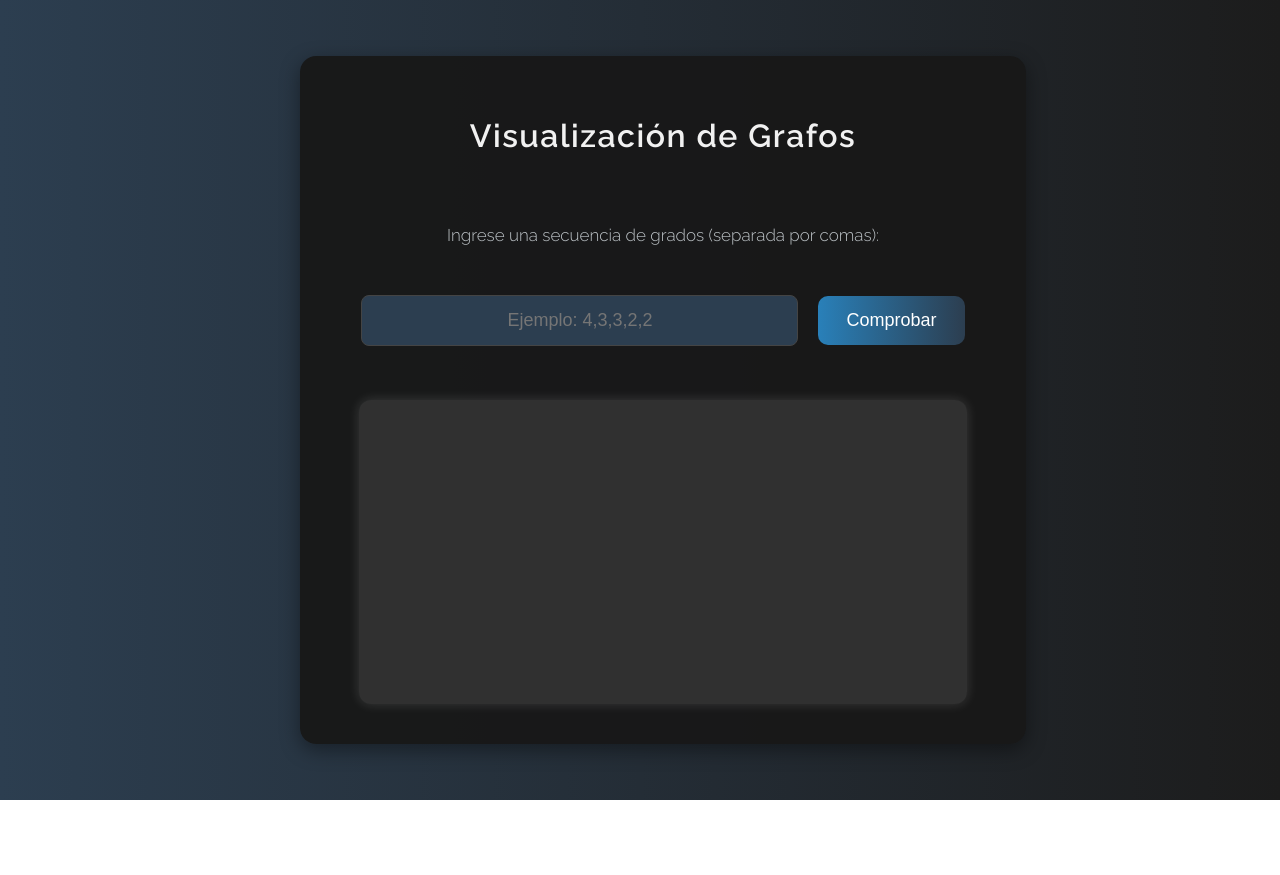
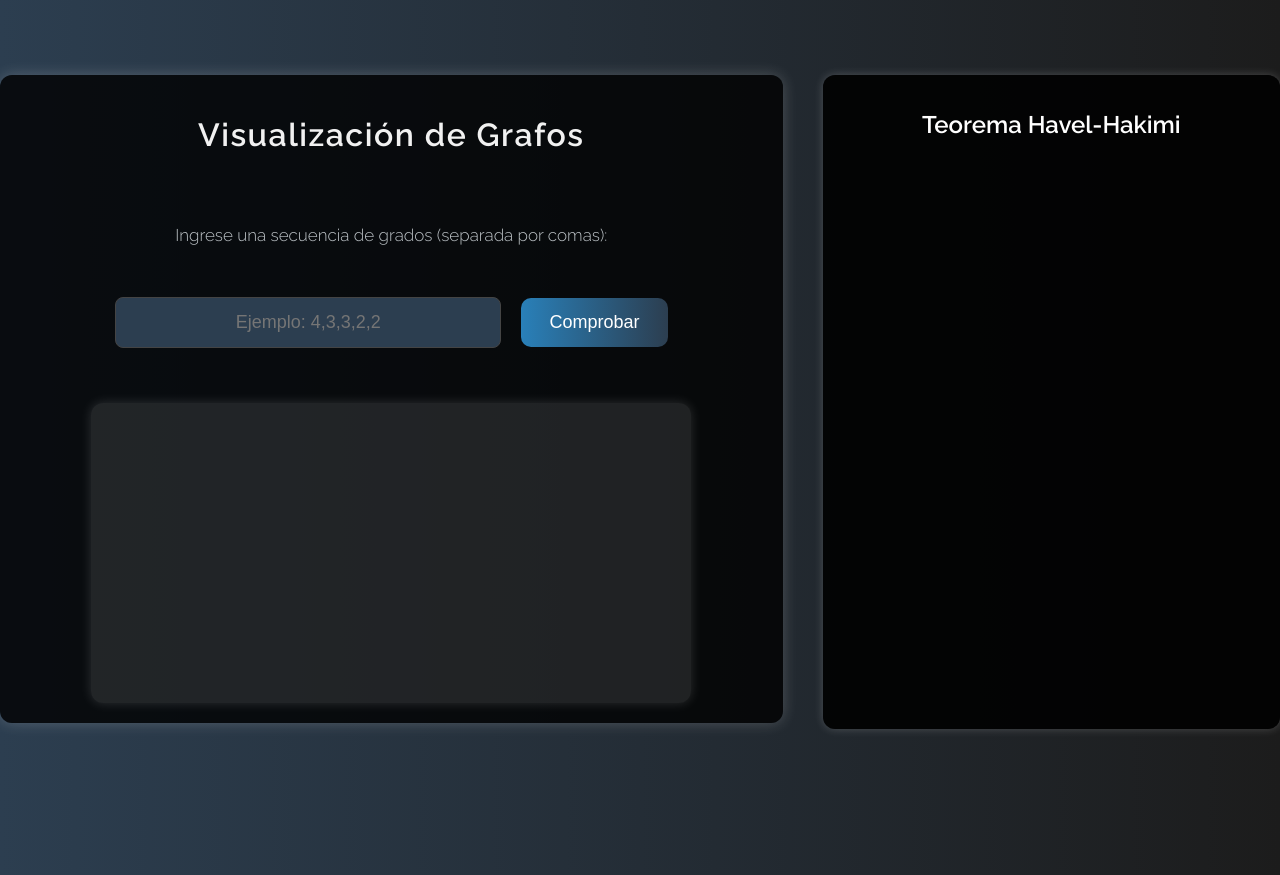
Before and after one commit to snir44-admin/graphsPage, a React (Create React App) app: page / in a window 1280 px wide. Before the commit the page ends 800 px from the top, so only its background shows below. Built offline with nearby package versions, Linux system fonts and the light colour scheme.

Commit message:
fixing css and readme

```diff
--- a/src/App.css
+++ b/src/App.css
@@ -1,7 +1,5 @@
-/* Import a Sleek, Elegant Font */
+
 @import url('https://fonts.googleapis.com/css2?family=Raleway:wght@300;600&display=swap');
-
-/* Smooth Background Gradient */
 
 .InputContainer{
   align-items: center;
@@ -17,9 +15,10 @@
   align-items: center;
   height: 100vh;
   color: #ecf0f1;
+  overflow: hidden;
 }
 
-/* App Container - Slightly Reduced Height */
+
 .App {
   text-align: center;
   padding: 40px;
@@ -35,7 +34,6 @@
   justify-content: space-between;
 }
 
-/* Elegant Heading */
 h1 {
   font-size: 32px;
   font-weight: 600;
@@ -43,8 +41,6 @@
   margin-bottom: 20px;
   letter-spacing: 1.5px;
 }
-
-/* Input Field - Bigger and More Visible */
 
 input {
   width: 60%;
@@ -64,7 +60,6 @@
   box-shadow: 0px 0px 10px rgba(52, 152, 219, 0.5);
 }
 
-/* Button - Larger and Aligned to the Right */
 button {
   position: relative;
   padding: 14px 28px;
@@ -88,31 +83,29 @@
   margin-left: 10px;
 }
 
-/* Graph Container - Adjusted to Stay Inside Main Box */
+
 .graph-container {
   position: relative;
+  margin-top: 20px;
+  display: flex;
+  align-items: center;
+  justify-content: center;
   margin-top: 20px;
 
 }
 
-.sad-face-container {
+.bad-message-container {
 
   white-space: nowrap;
   text-align: center;
   position: absolute;
   top: 40%;
-  left: 35%;
+  left: 45%;
   transform: translate(-50%, -50%);
-  width: 50px;  /* Adjust based on your needs */
+  width: 50px;
   height: 50px;
 }
 
-.sad-face {
-  max-width: 100%;  /* Ensures the image scales properly */
-  max-height: 100%;
-}
-
-/* Graph Styles */
 svg {
   width: 100%;
   height: 100%;
@@ -132,50 +125,69 @@
   stroke-width: 3;
 }
 
-/* Text Styling */
+
 p {
   font-size: 17px;
   color: #bdc3c7;
 }
 
-/* Language Switcher - Larger and More Defined */
-.language-switcher {
-  margin-top: 20px;
+.input-container {
+  display: flex;
+  justify-content: center;
+  align-items: center;
+  width: 100%;
+  gap: 10px;
 }
 
-.language-switcher button {
-  margin: 8px;
-  padding: 10px 18px;
-  font-size: 16px;
-  background: #222;
-  color: white;
-  border: 2px solid #00ffea;
-  border-radius: 6px;
-  cursor: pointer;
-  transition: 0.3s;
+.input-container input {
+  width: 48%;
+  min-width: 0;
 }
 
-
-.language-switcher button:hover {
-  background: #00ffea;
-  color: black;
+.input-container button {
+  white-space: nowrap;
 }
 
-.input-container {
+.container {
+  padding-top: 150px;
   display: flex;
-  justify-content: center; /* Centers horizontally */
-  align-items: center; /* Aligns items vertically */
-  width: 100%; /* Adjust to fit within your layout */
-  gap: 10px; /* Adds space between input and button */
+  align-items: flex-start;
+  justify-content: space-between;
+  height: 100vh;
+  gap: 40px;
+
 }
 
-/* Ensure the input field takes most of the space */
-.input-container input {
-  width: 63%;
-  min-width: 0; /* Prevents input from overflowing */
+.App {
+
+  padding: 20px;
+  background: rgba(0, 0, 0, 0.8);
+  border-radius: 12px;
+  box-shadow: 0px 0px 15px rgba(255, 255, 255, 0.2);
+  max-width: 70%;
 }
 
-/* Adjust button size */
-.input-container button {
-  white-space: nowrap; /* Prevents text wrapping inside button */
+.log-container {
+
+  width: 700px;
+  height: 78vh;
+  background: rgba(0, 0, 0, 0.9);
+  color: #fff;
+  border-radius: 12px;
+  padding: 15px;
+  box-shadow: 0px 0px 10px rgba(255, 255, 255, 0.2);
+  overflow-y: auto;
+
 }
+
+.log-content {
+  max-height: 100%;
+  overflow-y: auto;
+  padding: 10px;
+  font-size: 14px;
+  line-height: 1.5;
+  font-family: 'Courier New', monospace;
+}
+.tittleHavelHakimi{
+  text-align: center;
+}
--- a/src/components/SadFaceMessage.js
+++ /dev/null
@@ -1,10 +0,0 @@
-import React from 'react';
-import sadFace from '../assets/sad-face.png';
-
-const SadFaceMessage = ({ message }) => (
-  <div className="sad-face-container">
-    <p className="itIsNotGraphical">{message}</p>
-  </div>
-);
-
-export default SadFaceMessage;
--- a/src/main/App.js
+++ b/src/main/App.js
@@ -1,47 +1,72 @@
 import React, { useState } from 'react';
 import GraphInput from '../components/GraphInput';
 import GraphDisplay from '../components/GraphDisplay';
-import SadFaceMessage from '../components/SadFaceMessage';
 import { GraphValidator } from '../services/GraphValidator';
 import { GraphBuilder } from '../services/GraphBuilder';
 import '../App.css';
-
 
 function App() {
   const [sequence, setSequence] = useState('');
   const [result, setResult] = useState('');
   const [graphData, setGraphData] = useState(null);
+  const [logs, setLogs] = useState([]);
+
+
+  const captureLog = (message) => {
+    setLogs((prevLogs) => [...prevLogs, message]);
+  };
 
   const handleCheck = () => {
-    const isGraph = GraphValidator.isGraphical(sequence);
+    setLogs([]);
+
+    let newLogs = [];
+    newLogs.push(`Verificando secuencia: ${sequence}`);
+
+    const isGraph = GraphValidator.isGraphical(sequence, (msg) => {
+      newLogs.push(msg);
+    });
+
     setResult(isGraph ? 'La secuencia es graficable.' : 'La secuencia no es graficable.');
+    newLogs.push(`Resultado: ${isGraph ? 'La secuencia es graficable.' : 'La secuencia no es graficable.'}`);
 
     if (isGraph) {
       const data = GraphBuilder.generateGraphData(sequence);
       setGraphData(data);
+      newLogs.push('Generando grafo...');
     } else {
       setGraphData(null);
+      newLogs.push('No se generó un grafo.');
     }
+
+    setLogs(newLogs);
   };
 
+
   return (
+    <div className="container">
+      {/* Sección principal */}
       <div className="App">
         <h1>Visualización de Grafos</h1>
         <p>Ingrese una secuencia de grados (separada por comas):</p>
 
-    {/* Contenedor de entrada y botón */}
         <div className="input-container">
           <GraphInput sequence={sequence} setSequence={setSequence} handleCheck={handleCheck} />
         </div>
 
-    {/* Contenedor del gráfico con la carita triste */}
         <div className="graph-container">
-  {!graphData && result && <SadFaceMessage message={result} />}
-
-  {/* 🔹 Siempre renderizar GraphDisplay, incluso si graphData es null */}
+          {!graphData && result &&   <p className="bad-message-container">No es graficable</p>}
           <GraphDisplay graphData={graphData} />
         </div>
+      </div>
 
+      <div className="log-container">
+        <h2 className="tittleHavelHakimi">Teorema Havel-Hakimi</h2>
+        <div className="log-content">
+          {logs.map((log, index) => (
+            <p key={index}>{log}</p>
+          ))}
+        </div>
+      </div>
     </div>
   );
 }
--- a/src/services/GraphValidator.js
+++ b/src/services/GraphValidator.js
@@ -1,50 +1,56 @@
 export class GraphValidator {
-    static isGraphical(sequence) {
-      let seq = sequence.split(',').map(Number);
+  static isGraphical(sequence, captureLog) {
+    let seq = sequence
+      .split(',')
+      .map(s => s.trim())
+      .map(Number)
+      .filter(n => !isNaN(n));
 
-      // Step 1: Check if the sum of the degrees is even
-      let sum = 0;
-      for (let i = 0; i < seq.length; i++) {
-        sum += seq[i];
+    if (seq.some(n => n < 0)) {
+      captureLog("No debe haber números menores que 0");
+      return false;
+    }
+
+
+    let sum = seq.reduce((a, b) => a + b, 0);
+    if (sum % 2 !== 0) {
+      captureLog("La suma de los grados no es par, no es graficable.");
+      return false;
+    }
+
+    let iterations = 0;
+    const MAX_ITERATIONS = 100;
+
+    while (iterations < MAX_ITERATIONS) {
+      iterations++;
+      captureLog(`Secuencia actual: ${JSON.stringify(seq)}`);
+
+      if (seq.length === 0) {
+        captureLog("No quedan elementos, es graficable.");
+        return true;
+      }
+
+      seq.sort((a, b) => b - a);
+      captureLog(`Después de ordenar: ${JSON.stringify(seq)}`);
+
+      const d = seq.shift();
+      captureLog(`Removido el primer elemento (d = ${d}), secuencia restante: ${JSON.stringify(seq)}`);
+
+      if (d > seq.length) {
+        captureLog(`d = ${d} es mayor que la longitud restante (${seq.length}), no es graficable.`);
+        return false;
+      }
+
+      for (let i = 0; i < d; i++) {
+        seq[i] -= 1;
         if (seq[i] < 0) {
-          alert("No debe haber números menores que 0");
+          captureLog("Un elemento se volvió negativo, no es graficable.");
           return false;
         }
       }
+    }
 
-
-      // Step 2: Havel-Hakimi algorithm
-      while (true) {
-        console.log('Secuencia actual:', seq);
-        // If no elements remain, it's graphical
-      if (seq.length === 0) {
-        console.log("No quedan elementos, es graficable.");
-        return true;
-      }
-
-      // Sort descending
-      seq.sort((a, b) => b - a);
-      console.log('Después de ordenar:', seq);
-
-      // Remove the first element (highest degree)
-      const d = seq.shift();
-      console.log(`Removido el primer elemento (d = ${d}), secuencia restante:`, seq);
-
-      // Check if d is larger than the remaining elements
-      if (d > seq.length) {
-        console.log(`d = ${d} es mayor que la longitud restante (${seq.length}), no es graficable.`);
-        return false;
-      }
-
-      // Subtract 1 from the next 'd' degrees
-      for (let i = 0; i < d; i++) {
-        seq[i] -= 1;
-        if (seq[i] < 0) {
-          console.log("Un elemento se volvió negativo, no es graficable.");
-          return false;
-        }
-      }
-      console.log(JSON.stringify(seq));
-    }
+    captureLog("Se alcanzó el límite de iteraciones, posible error en el cálculo.");
+    return false;
   }
 };
```
Also changed, not shown: src/assets/sad-face.png (deleted), 1 other file (tests, documents, lock files or other folders). Lines whose indentation alone changed are shown as unchanged.
